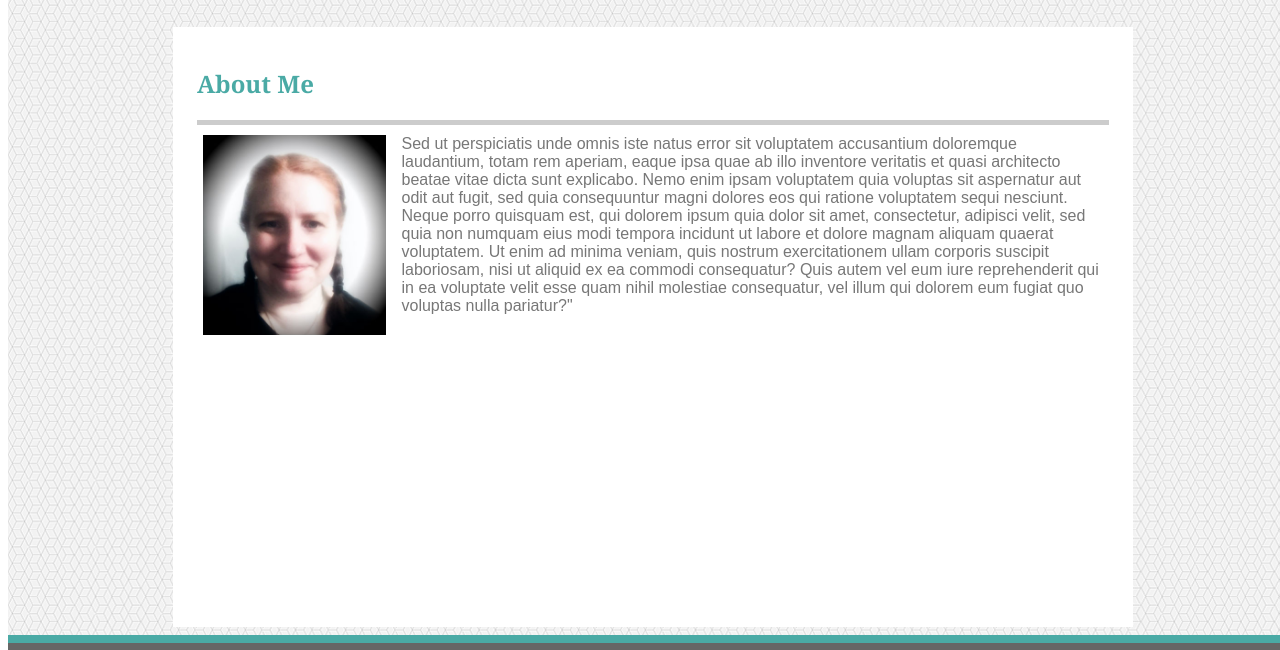
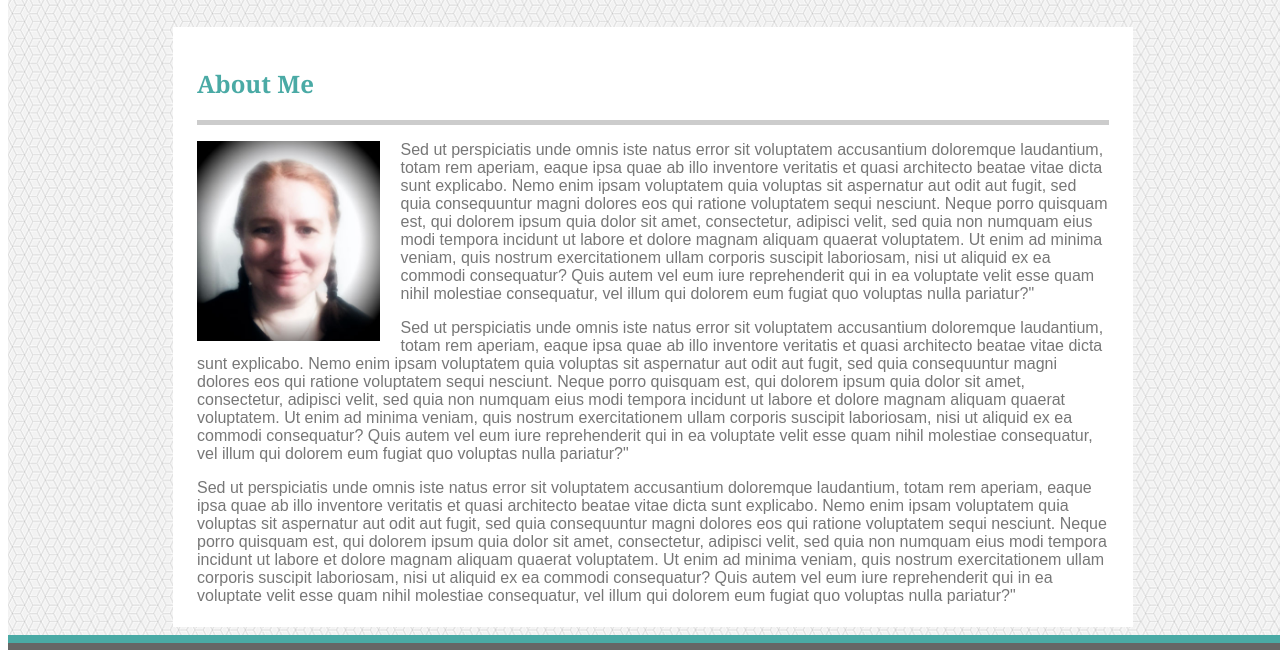
Before and after one commit to mischegoss/Basic-Portfolio, a plain HTML site: page index.html in a window 1280 px wide. Shown: the part 117-767 px from the top of the page. Drawn offline with Linux system fonts and the light colour scheme.

Commit message:
Centered about me

```diff
--- a/assets/css/styles.css
+++ b/assets/css/styles.css
@@ -131,15 +131,24 @@ a:hover {
      top: 20px;
  }
 
+ .about-me {
+     width: 95%;
+     position: relative;
+     top: 20px;
+     bottom: 30px;
+     margin: 0 auto;
+
+ }
  .about-me img {
      height: 200px;
      width: 200 px;
      float:left;
-     margin: 30px 15px 20px 30px;
+     padding-right:20px;
+
 
  }
 
  .about-me p {
-    margin: 30px 30px 20px 30px;
+
 
  }
--- a/index.html
+++ b/index.html
@@ -27,13 +27,18 @@
     <div class="main-container">
 
     <section>
-        <div class ="section about-me">
+        <div class ="section">
             <div class ="container-head">
           <h2 class ="teal-text">About Me</h2>
           </div>
 
+          <div class="about-me">
+
           <img src="assets/images/aboutme.jpg" alt="image of Tamar" />
           <p class = "reg-font-color ">Sed ut perspiciatis unde omnis iste natus error sit voluptatem accusantium doloremque laudantium, totam rem aperiam, eaque ipsa quae ab illo inventore veritatis et quasi architecto beatae vitae dicta sunt explicabo. Nemo enim ipsam voluptatem quia voluptas sit aspernatur aut odit aut fugit, sed quia consequuntur magni dolores eos qui ratione voluptatem sequi nesciunt. Neque porro quisquam est, qui dolorem ipsum quia dolor sit amet, consectetur, adipisci velit, sed quia non numquam eius modi tempora incidunt ut labore et dolore magnam aliquam quaerat voluptatem. Ut enim ad minima veniam, quis nostrum exercitationem ullam corporis suscipit laboriosam, nisi ut aliquid ex ea commodi consequatur? Quis autem vel eum iure reprehenderit qui in ea voluptate velit esse quam nihil molestiae consequatur, vel illum qui dolorem eum fugiat quo voluptas nulla pariatur?"</p>
+          <p class = "reg-font-color ">Sed ut perspiciatis unde omnis iste natus error sit voluptatem accusantium doloremque laudantium, totam rem aperiam, eaque ipsa quae ab illo inventore veritatis et quasi architecto beatae vitae dicta sunt explicabo. Nemo enim ipsam voluptatem quia voluptas sit aspernatur aut odit aut fugit, sed quia consequuntur magni dolores eos qui ratione voluptatem sequi nesciunt. Neque porro quisquam est, qui dolorem ipsum quia dolor sit amet, consectetur, adipisci velit, sed quia non numquam eius modi tempora incidunt ut labore et dolore magnam aliquam quaerat voluptatem. Ut enim ad minima veniam, quis nostrum exercitationem ullam corporis suscipit laboriosam, nisi ut aliquid ex ea commodi consequatur? Quis autem vel eum iure reprehenderit qui in ea voluptate velit esse quam nihil molestiae consequatur, vel illum qui dolorem eum fugiat quo voluptas nulla pariatur?"</p>
+          <p class = "reg-font-color ">Sed ut perspiciatis unde omnis iste natus error sit voluptatem accusantium doloremque laudantium, totam rem aperiam, eaque ipsa quae ab illo inventore veritatis et quasi architecto beatae vitae dicta sunt explicabo. Nemo enim ipsam voluptatem quia voluptas sit aspernatur aut odit aut fugit, sed quia consequuntur magni dolores eos qui ratione voluptatem sequi nesciunt. Neque porro quisquam est, qui dolorem ipsum quia dolor sit amet, consectetur, adipisci velit, sed quia non numquam eius modi tempora incidunt ut labore et dolore magnam aliquam quaerat voluptatem. Ut enim ad minima veniam, quis nostrum exercitationem ullam corporis suscipit laboriosam, nisi ut aliquid ex ea commodi consequatur? Quis autem vel eum iure reprehenderit qui in ea voluptate velit esse quam nihil molestiae consequatur, vel illum qui dolorem eum fugiat quo voluptas nulla pariatur?"</p>
+</div>
 
     </div>
 
```
